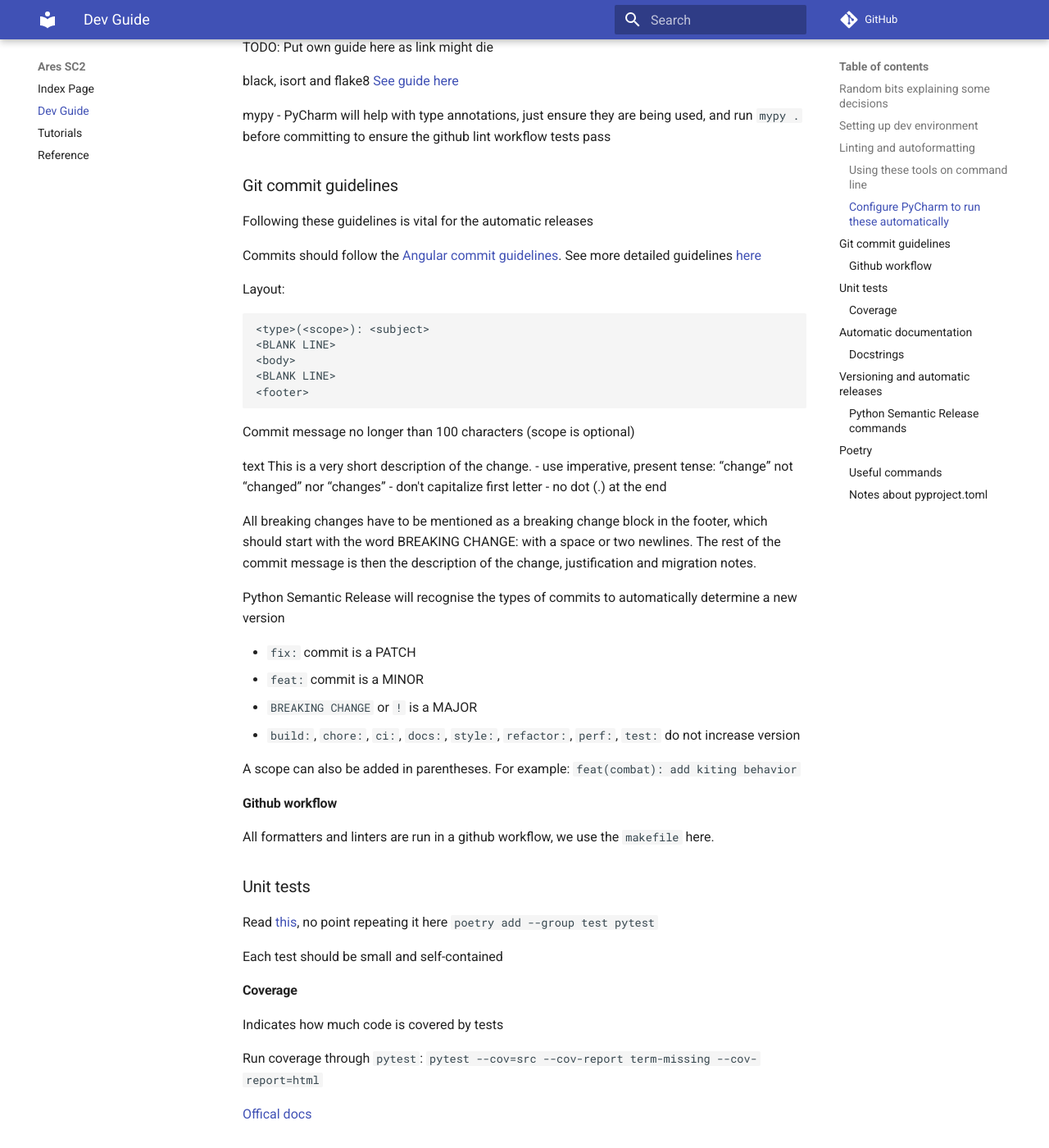
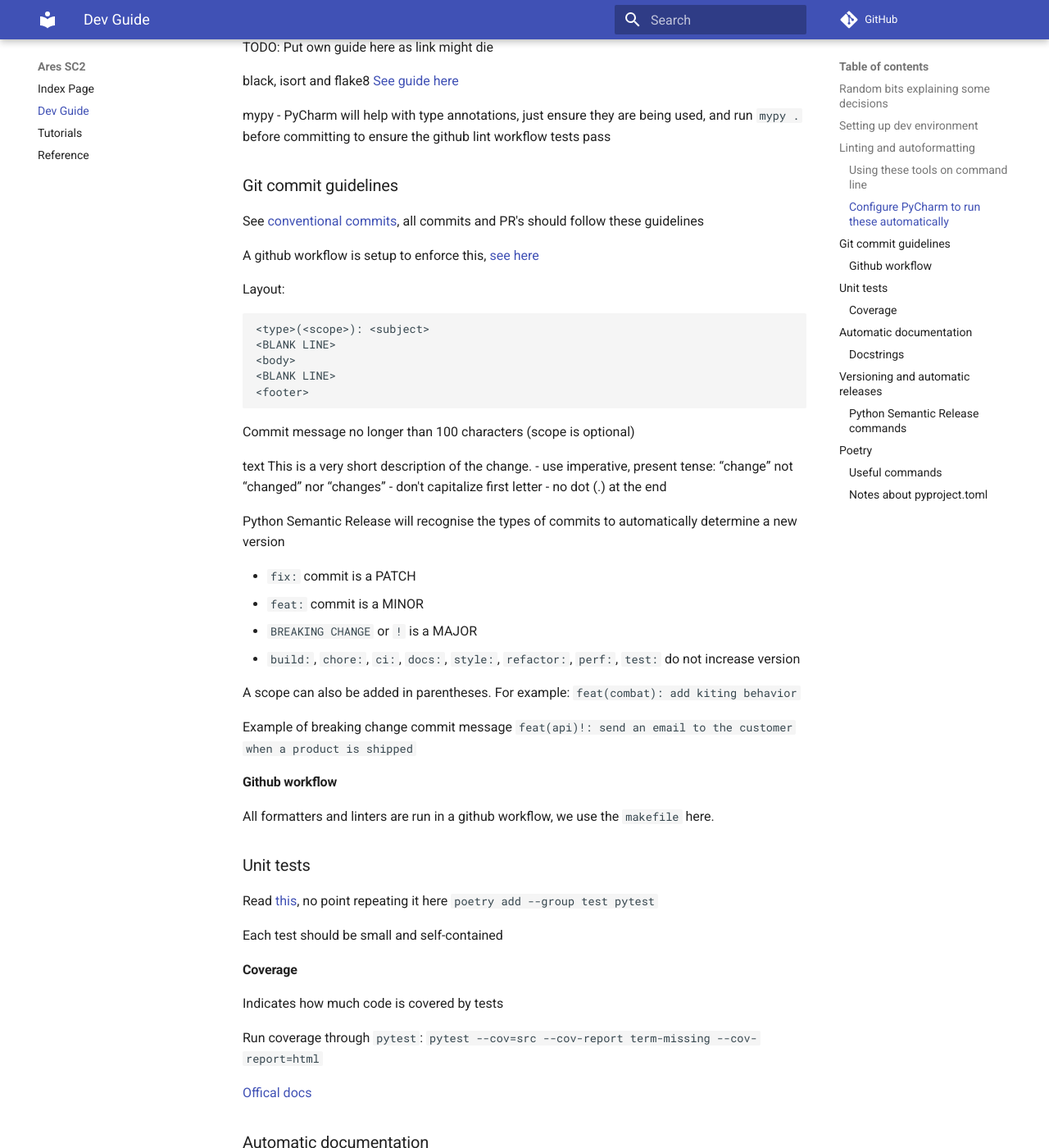
Before and after one commit to AresSC2/ares-sc2, an MkDocs documentation site: the page built from docs/dev-guide.md, in a window 1280 px wide and 1400 px high, scrolled down 1207 px. Shown: the whole window at 82% size. Built offline with MkDocs 1.6.1 and Material for MkDocs 9.7.7, drawn with Linux system fonts in a browser that asks for light colours; comment, search, counter and statistics services are not loaded.

Commit message:
chore: semantic github action checker

````diff
--- a/docs/dev-guide.md
+++ b/docs/dev-guide.md
@@ -56,12 +56,10 @@ to ensure the github lint workflow tests pass
 
 
 ### Git commit guidelines
-Following these guidelines is vital for the automatic releases
+See [conventional commits](https://www.conventionalcommits.org/en/v1.0.0/), all commits and PR's should follow
+these guidelines
 
-Commits should follow the
-[Angular commit guidelines](https://github.com/angular/angular.js/blob/master/DEVELOPERS.md#commits).
-See more detailed guidelines
-[here](https://docs.google.com/document/d/1QrDFcIiPjSLDn3EL15IJygNPiHORgU1_OOAqWjiDU5Y/edit#)
+A github workflow is setup to enforce this, [see here](https://github.com/amannn/action-semantic-pull-request)
 
 Layout:
 ```
@@ -80,12 +78,6 @@ This is a very short description of the change.
  - don't capitalize first letter
  - no dot (.) at the end
 
-
-All breaking changes have to be mentioned as a breaking change block in the footer,
-which should start with the word BREAKING CHANGE: with a space or two newlines.
-The rest of the commit message is then the description of the change, justification and migration notes.
-
-
 Python Semantic Release will recognise the types of commits to automatically determine a new version
 
  - `fix:` commit is a PATCH
@@ -94,6 +86,10 @@ Python Semantic Release will recognise the types of commits to automatically det
  - `build:`, `chore:`, `ci:`, `docs:`, `style:`, `refactor:`, `perf:`, `test:` do not increase version
 
 A scope can also be added in parentheses. For example: `feat(combat): add kiting behavior`
+
+Example of breaking change commit message
+`feat(api)!: send an email to the customer when a product is shipped`
+
 
 #### Github workflow
 All formatters and linters are run in a github workflow, we use the `makefile` here.
````
Also changed, not shown: 1 other file.
